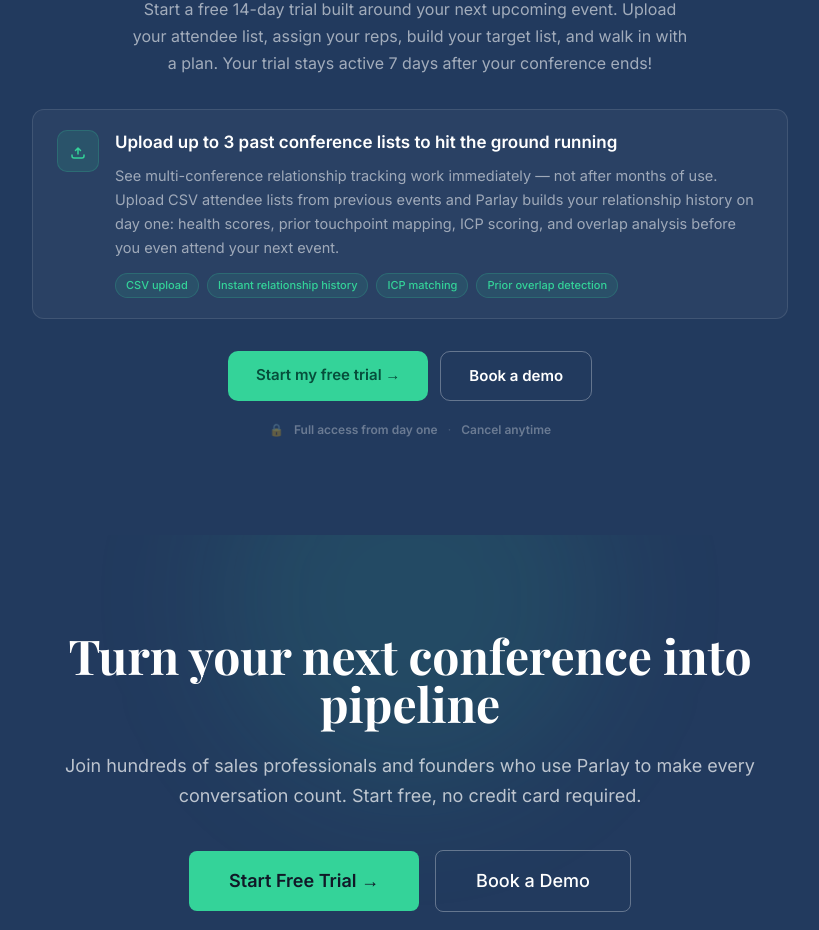
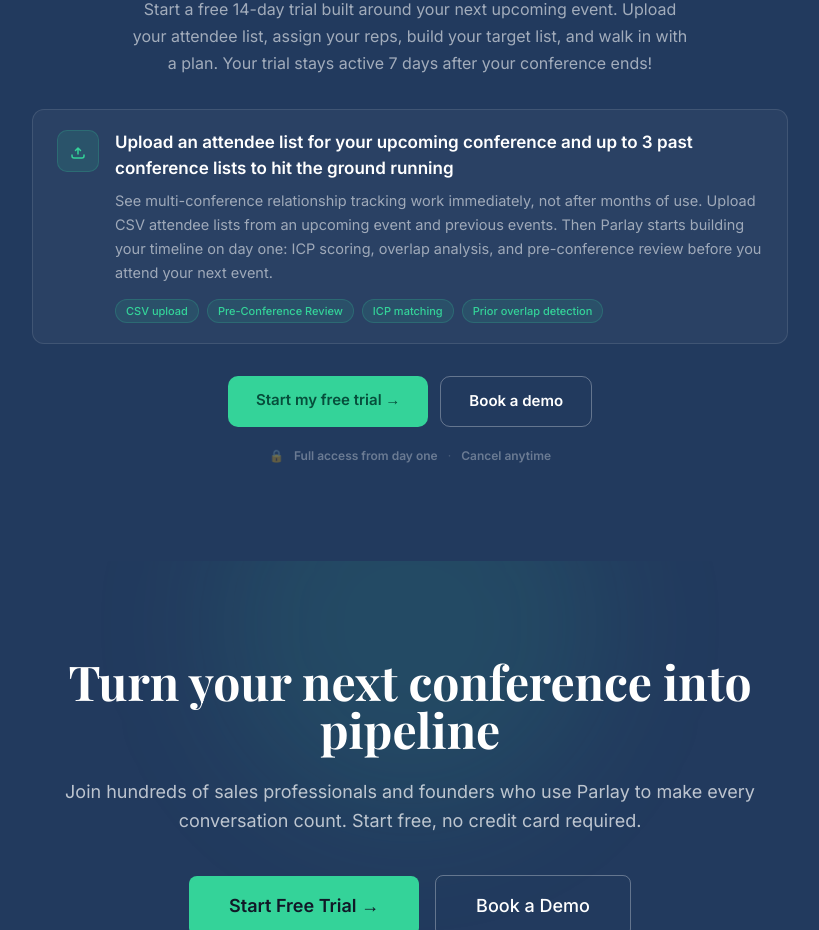
Before and after one commit to kmwinn21-beep/parlay-website, a Next.js app: page / in a window 1280 px wide. Shown: the part 9280-10210 px from the top of the page, without its empty margins (230-1049 px from the left). Built offline with nearby package versions, Linux system fonts and the light colour scheme; a web font is replaced by a local one.

Commit message:
Update Pricing.tsx

```diff
--- a/components/Pricing.tsx
+++ b/components/Pricing.tsx
@@ -467,13 +467,13 @@
               </div>
               <div style={{ flex: 1 }}>
                 <p style={{ fontSize: 17, fontWeight: 600, color: "#fff", marginBottom: 8 }}>
-                  Upload up to 3 past conference lists to hit the ground running
+                  Upload an attendee list for your upcoming conference and up to 3 past conference lists to hit the ground running
                 </p>
                 <p style={{ fontSize: 14.5, color: "rgba(255,255,255,0.55)", lineHeight: 1.65, marginBottom: 14 }}>
-                  See multi-conference relationship tracking work immediately — not after months of use. Upload CSV attendee lists from previous events and Parlay builds your relationship history on day one: health scores, prior touchpoint mapping, ICP scoring, and overlap analysis before you even attend your next event.
+                  See multi-conference relationship tracking work immediately, not after months of use. Upload CSV attendee lists from an upcoming event and previous events. Then Parlay starts building your timeline on day one: ICP scoring, overlap analysis, and pre-conference review before you attend your next event.
                 </p>
                 <div style={{ display: "flex", flexWrap: "wrap", gap: 8 }}>
-                  {["CSV upload", "Instant relationship history", "ICP matching", "Prior overlap detection"].map((tag) => (
+                  {["CSV upload", "Pre-Conference Review", "ICP matching", "Prior overlap detection"].map((tag) => (
                     <span
                       key={tag}
                       style={{
```
